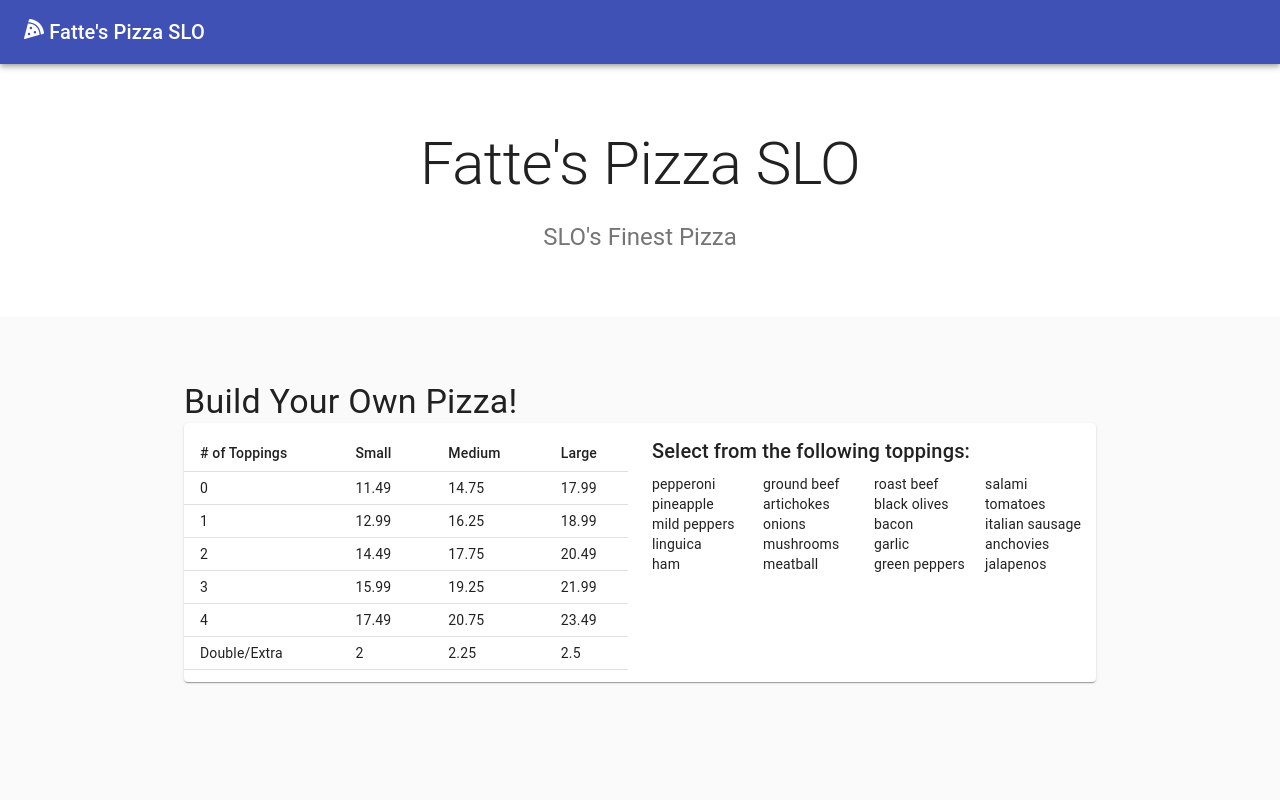
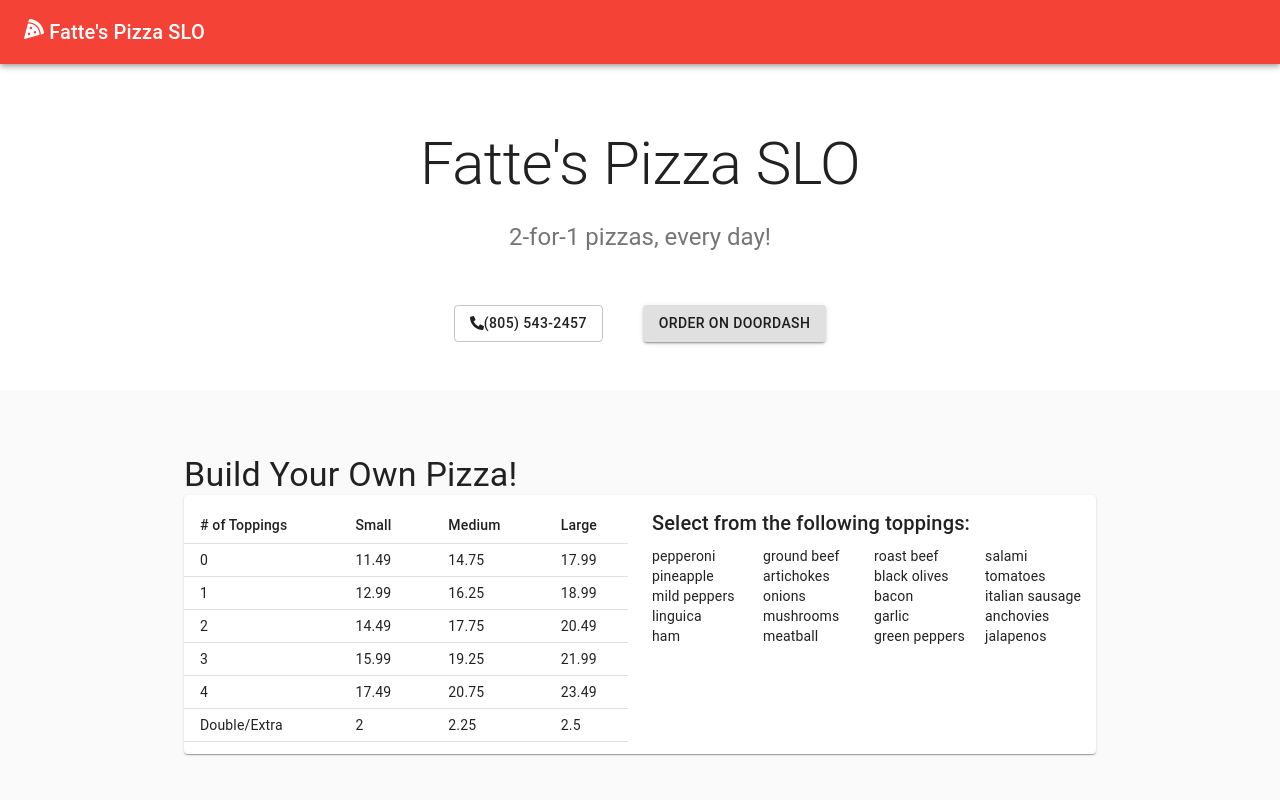
Before and after one commit to Plenglin/fattes-pizza-mockup, a React (Create React App) app: page / in a window 1280 px wide. Shown: the top 800 px of the page. Built offline with nearby package versions, Linux system fonts and the light colour scheme.

Commit message:
Recoloring

```diff
--- a/src/App.js
+++ b/src/App.js
@@ -5,16 +5,20 @@
 import Toolbar from '@material-ui/core/Toolbar';
 import Typography from '@material-ui/core/Typography';
 import React from 'react';
-import { FaPizzaSlice } from 'react-icons/fa';
+import { FaPhoneAlt, FaPizzaSlice } from 'react-icons/fa';
 import './App.css';
 import { Menu } from './menu.js';
-import { useStyles } from './util';
+import { useStyles, theme } from './util';
+import { ThemeProvider } from '@material-ui/core/styles';
+import Grid from '@material-ui/core/Grid';
+import { Button } from '@material-ui/core';
 
 function App() {
   const classes = useStyles();
 
   return (
     <React.Fragment>
+      <ThemeProvider theme={theme}>
         <CssBaseline />
         <AppBar position="relative">
           <Toolbar>
@@ -32,8 +36,18 @@
                 Fatte's Pizza SLO
               </Typography>
               <Typography variant="h5" align="center" color="textSecondary" paragraph>
-              SLO's Finest Pizza
+                2-for-1 pizzas, every day!
               </Typography>
+              <Grid container justify="center" spacing={5} className={classes.heroButtons}>
+                <Grid item>
+                  <Button variant="outlined" href="">
+                    <FaPhoneAlt title="Phone" /> (805) 543-2457
+                  </Button>
+                </Grid>
+                <Grid item>
+                  <Button variant="contained" href="https://www.doordash.com/store/fatte-s-pizza-san-luis-obispo-352459/en-US">Order on DoorDash</Button>
+                </Grid>
+              </Grid>
             </Container>
           </div>
 
@@ -49,6 +63,7 @@
           </Typography>
           <Copyright />
         </footer>
+      </ThemeProvider>
     </React.Fragment>
   );
 }
--- a/src/menu.js
+++ b/src/menu.js
@@ -67,7 +67,7 @@
     <>
       <Container className={classes.cardGrid} maxWidth="md">
         <Grid>
-          <Typography gutterBottom variant="h4" component="h4">Build Your Own Pizza!</Typography>
+            <Typography gutterBottom variant="h4" component="h4">Build Your Own Pizza!</Typography>
         </Grid>
         <Grid>
           <Paper className={classes.paper}>
--- a/src/util.js
+++ b/src/util.js
@@ -1,4 +1,14 @@
 import { makeStyles } from '@material-ui/core/styles';
+import { createMuiTheme } from '@material-ui/core/styles';
+import red from '@material-ui/core/colors/red';
+
+export const theme = createMuiTheme({
+  palette: {
+    primary: {
+      main: red[500],
+    },
+  },
+});
 
 export const useStyles = makeStyles((theme) => ({
   icon: {
```
Lines whose indentation alone changed are shown as unchanged.
